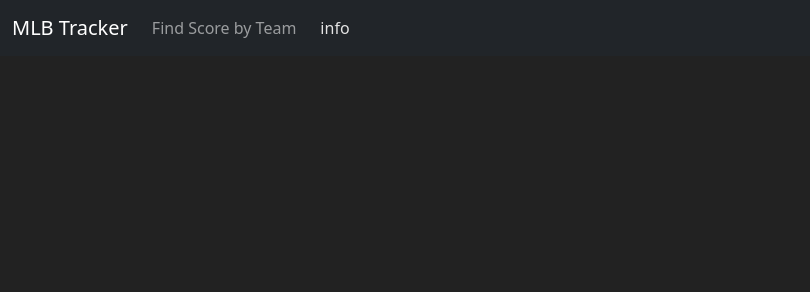
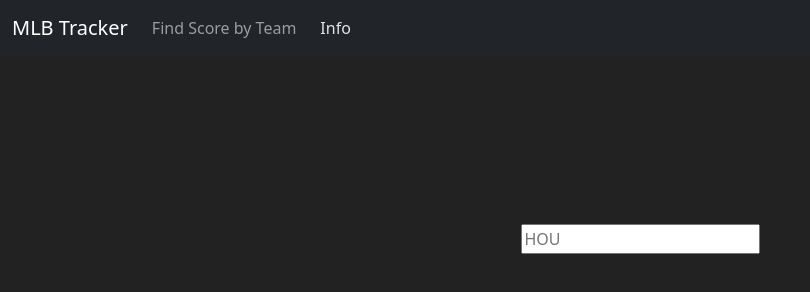
Before and after one commit to sillyangel/not-bug-free-pancake, a plain HTML site: page index.html in a window 1280 px wide. Shown: the whole page, without its empty margins (0-810 px from the left). Drawn offline with nearby package versions, Linux system fonts and the light colour scheme.

Commit message:
make a search bar for team

```diff
--- a/index.html
+++ b/index.html
@@ -17,20 +17,20 @@
   <link rel="stylesheet" href="https://site-assets.fontawesome.com/releases/v6.0.0/css/all.css" />
   <link rel="stylesheet" href="index.css" />
      <link rel="icon" type="image/png" href="https://sillyangel.ml/icon.png">
-<meta name="title" content="Banana Dev">
+<meta name="title" content="MLB Tracker">
 <meta name="description" content="Made by Students for Students, We have games and discord server pls join">
 
 <!-- Open Graph / Facebook -->
 <meta property="og:type" content="website">
 <meta property="og:url" content="https://sillyangel.ml/">
-<meta property="og:title" content="Banana Dev">
+<meta property="og:title" content="MLB Tracker">
 <meta property="og:description" content="Made by Students for Students, We have games and discord server pls join">
 <meta property="og:image" content="https://sillyangel.ml/icons/icon.png">
 
 <!-- Twitter -->
 <meta property="twitter:card" content="summary_large_image">
 <meta property="twitter:url" content="https://sillyangel.ml/">
-<meta property="twitter:title" content="Banana Dev">
+<meta property="twitter:title" content="MLB Tracker">
 <meta property="twitter:description" content="Made by Students for Students, We have games and discord server pls join">
 <meta property="twitter:image" content="https://sillyangel.ml/icons/icon.png">
 </head>
@@ -40,7 +40,7 @@
         <div class="container-fluid"><a class="navbar-brand" href="/">MLB Tracker</a><button class="navbar-toggler" type="button" data-bs-toggle="collapse" data-bs-target="#navbarNavAltMarkup" aria-controls="navbarNavAltMarkup" aria-expanded="false" aria-label="Toggle navigation"><span class="navbar-toggler-icon"></span></button>
             <div class="collapse navbar-collapse" id="navbarNavAltMarkup">
                 <div class="navbar-nav"><a class="nav-link" href="FSBT">Find Score by Team</a></div>
-              <div class="navbar-nav"><a class="nav-link" href="info"></a>info</div>
+              <div class="navbar-nav"><a class="nav-link" href="info"></a>Info</div>
             </div>
         </div>
     </div>
@@ -49,6 +49,9 @@
     </div>
     <div class="container">
         <div class="text-center">
+            <form>
+                <input type="text" placeholder="HOU" name="search">
+            </form>
         </div>
     </div>
     </div>
```
